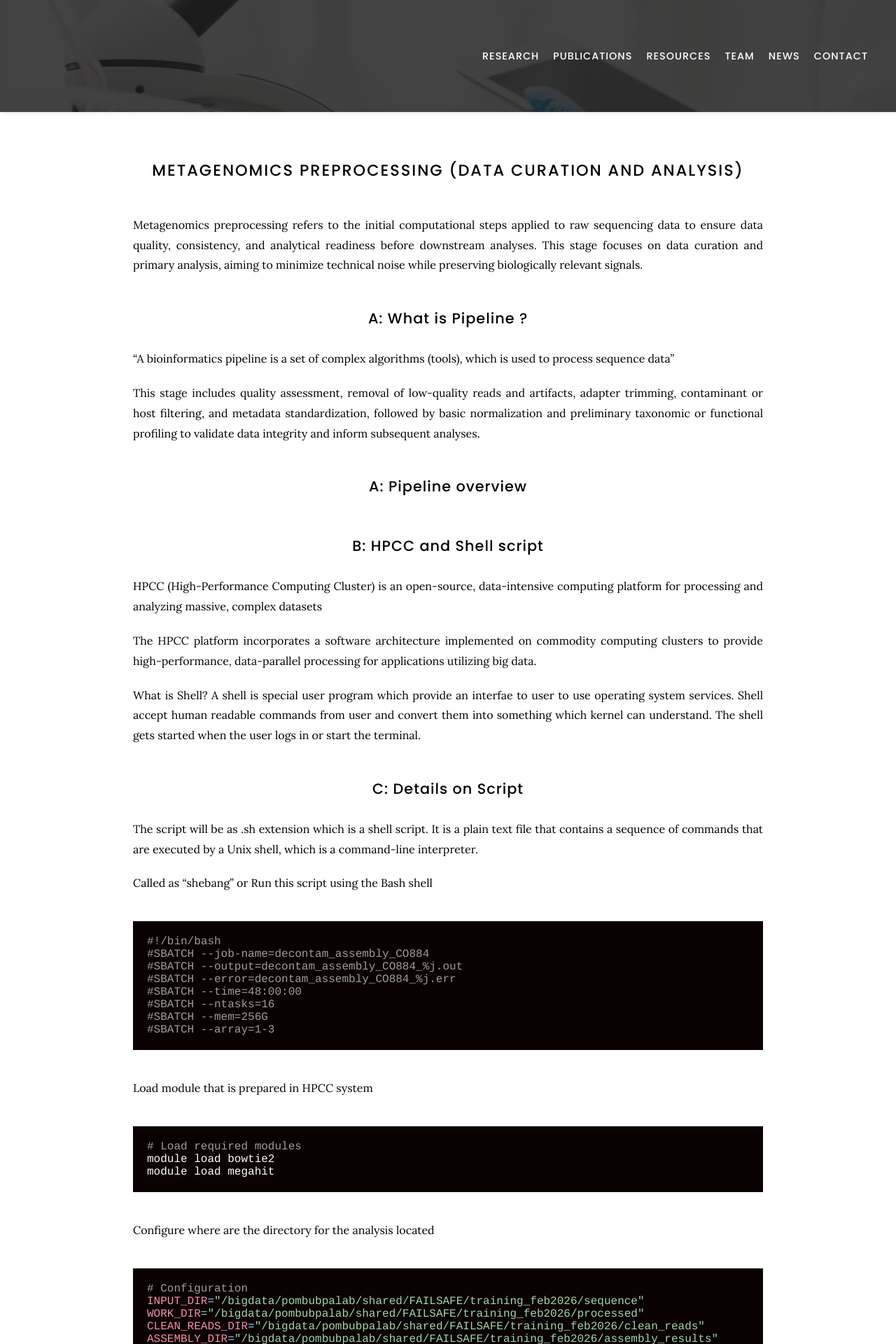
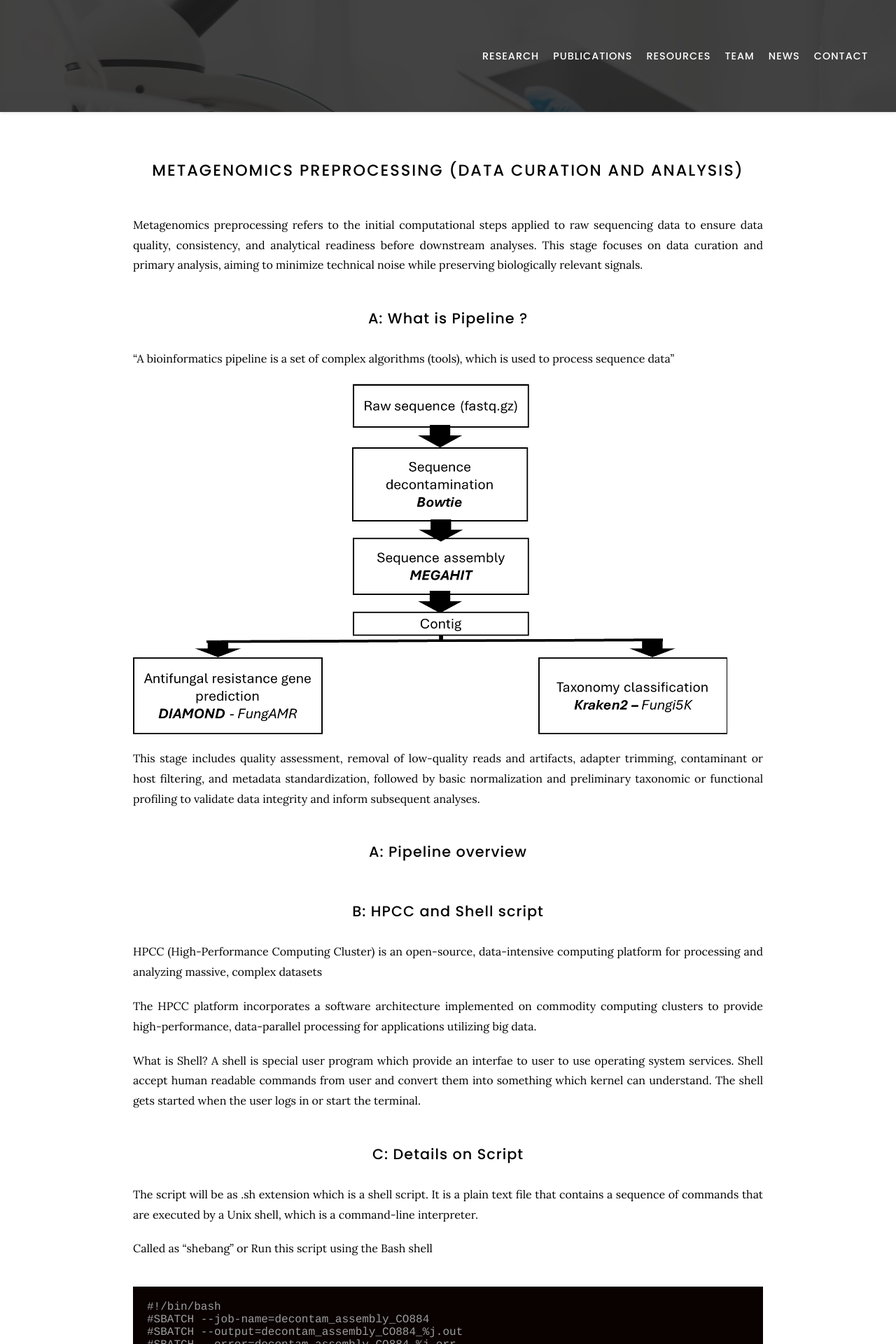
Before and after one commit to natpombubpa-lab/natpombubpa-lab.github.io, a Jekyll site: the page built from resources/Metagenomics_preprocessing.md, in a window 1280 px wide. Shown: the top 1920 px of the page at 70% size. Built offline with Jekyll 4.4.1, drawn with Linux system fonts in a browser that asks for light colours; nearby versions of some CDN libraries.

Commit message:
Enhance Pipeline section with image and description
Added an image to illustrate the bioinformatics pipeline and expanded the description of the pipeline stage.

```diff
--- a/resources/Metagenomics_preprocessing.md
+++ b/resources/Metagenomics_preprocessing.md
@@ -21,6 +21,8 @@ pre {
 
 ## A: What is Pipeline ?
 “A bioinformatics pipeline is a set of complex algorithms (tools), which is used to process sequence data”
+
+![Pipeline](TutorialFigs/Post_MAG_1.png){:class="img-responsive"}
 
 This stage includes quality assessment, removal of low-quality reads and artifacts, adapter trimming, contaminant or host filtering, and metadata standardization, followed by basic normalization and preliminary taxonomic or functional profiling to validate data integrity and inform subsequent analyses.
 
```
